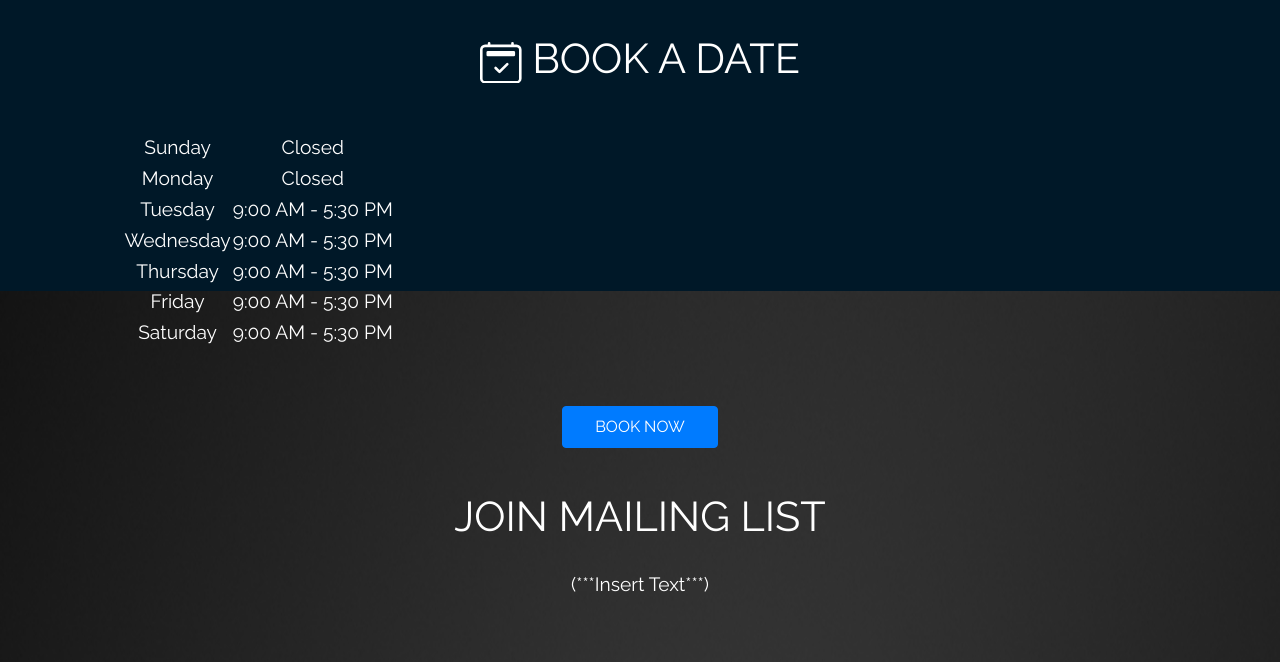
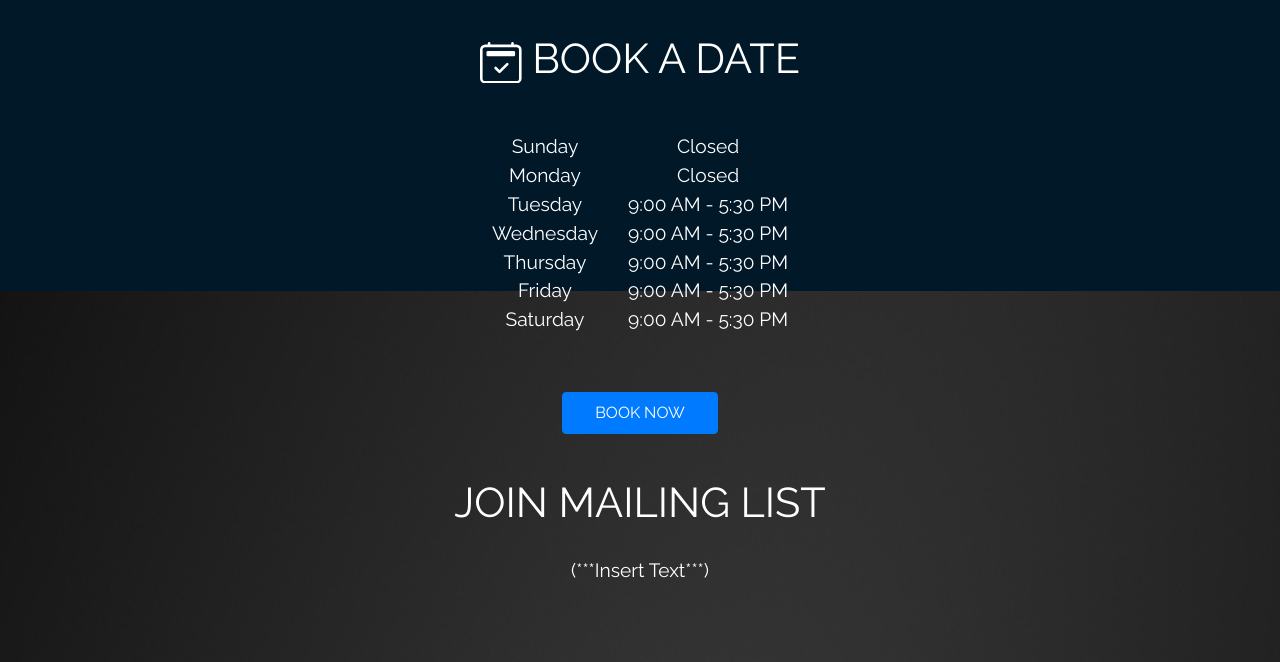
Before and after one commit to michellelin99/Humble-Fadez, a plain HTML site: page 2117_infinite_loop/index.html in a window 1280 px wide. Shown: the part 2780-3442 px from the top of the page. Drawn offline with Linux system fonts and the light colour scheme.

Commit message:
Update humble-fadez.css
fix open hours formatting

```diff
--- a/2117_infinite_loop/css/humble-fadez.css
+++ b/2117_infinite_loop/css/humble-fadez.css
@@ -503,6 +503,14 @@ figure.effect-honey:hover h2 i {
 
 /* Contact */
 
+.center {
+  margin-left: auto;
+  margin-right: auto;
+}
+
+td {
+    padding:0 15px;
+}
 #contact {
   color: white;
   background-color: #001828;
```
